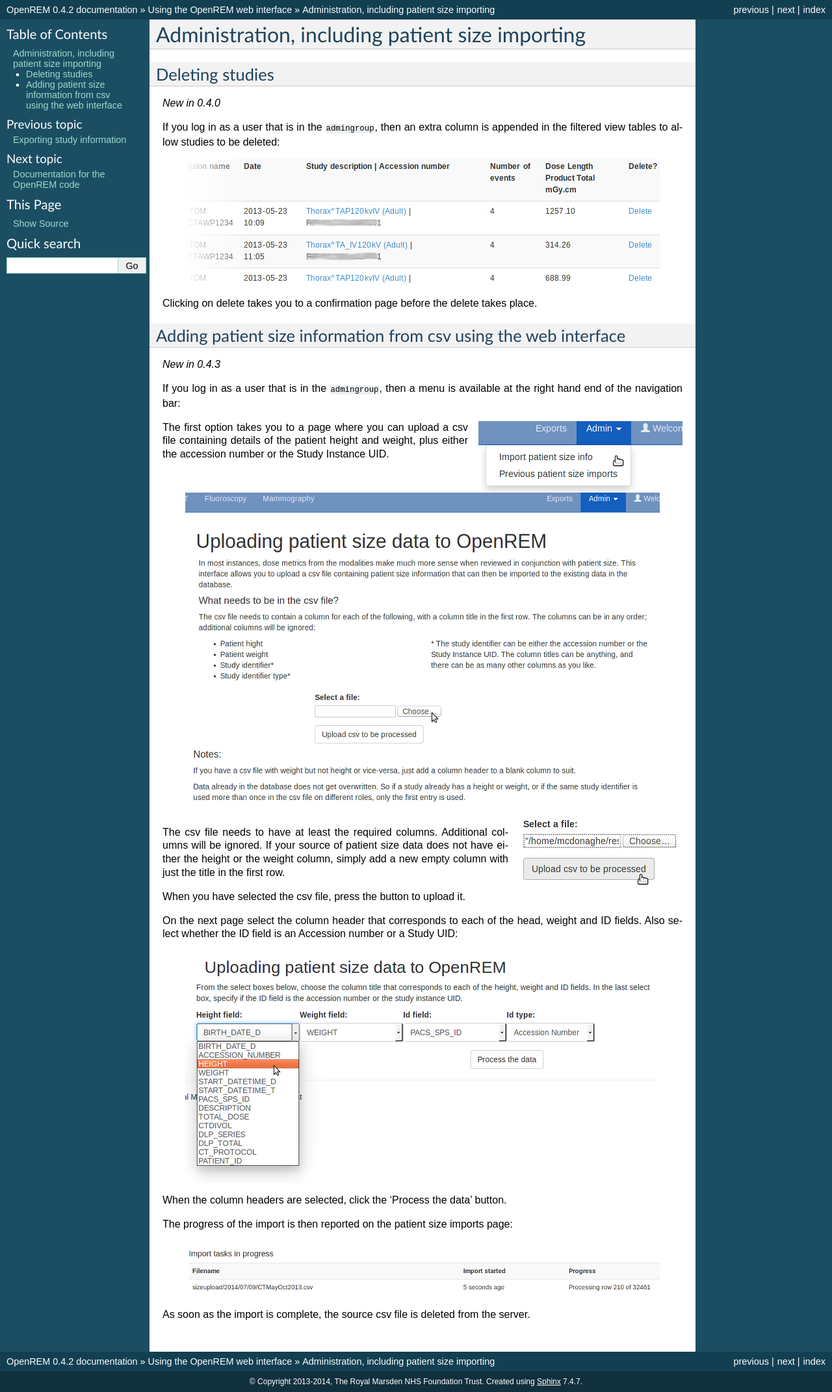
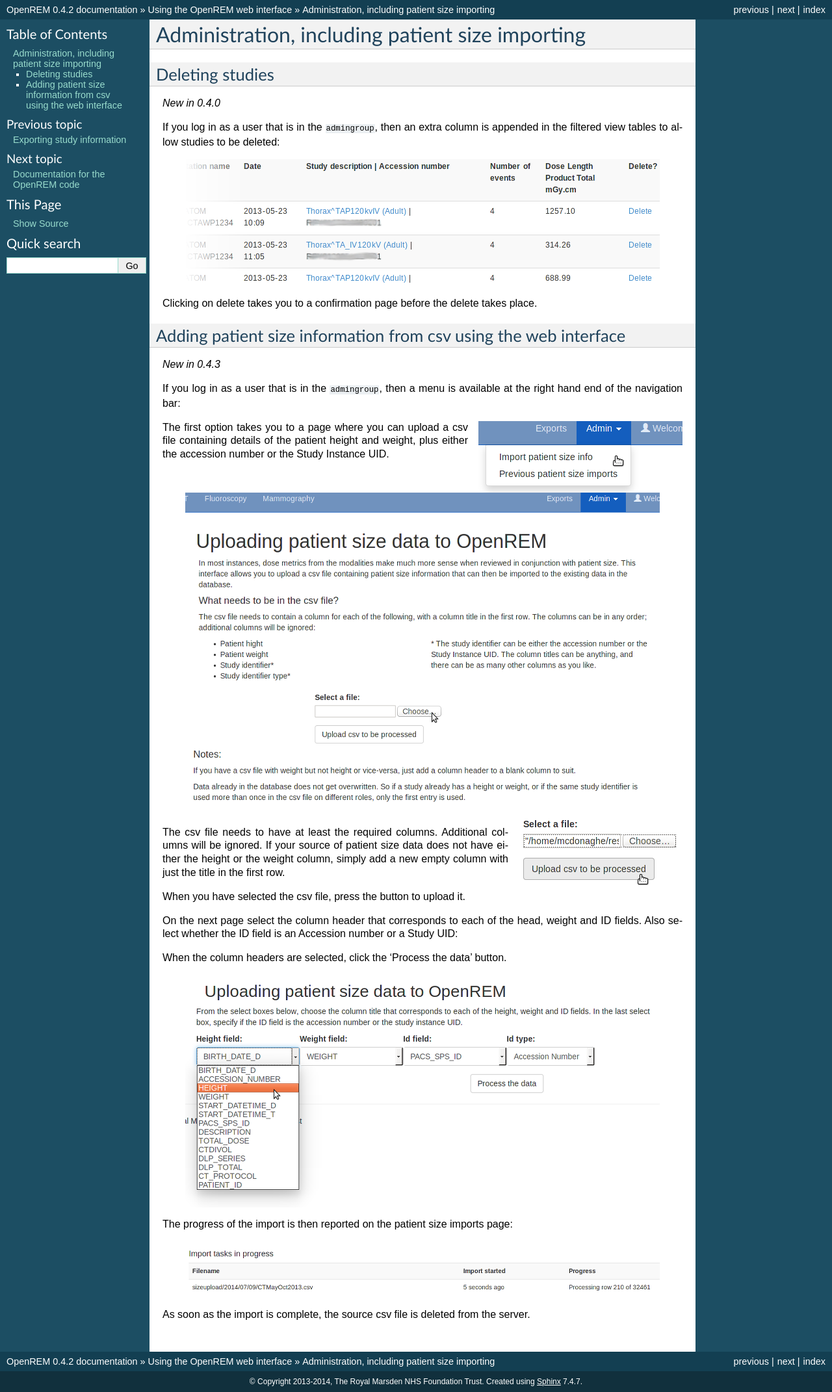
Before and after one commit to ckswilliams/modOpenREM, a Sphinx documentation site: the page built from docs/interface_administration.rst, in a window 1280 px wide. Shown: the whole page at 65% size. Built offline with Sphinx 7.4.7, drawn with Linux system fonts in a browser that asks for light colours.

Commit message:
Slight mod to possibly improve layout of the images.

```diff
--- a/docs/interface_administration.rst
+++ b/docs/interface_administration.rst
@@ -56,13 +56,13 @@
 head, weight and ID fields. Also select whether the ID field is an Accession number
 or a Study UID:
 
+When the column headers are selected, click the 'Process the data' button.
+
 .. image:: img/AdminSizeHeaders.png
     :width: 730px
     :align: center
     :height: 357px
     :alt: Selecting header information
-
-When the column headers are selected, click the 'Process the data' button.
 
 The progress of the import is then reported on the patient size imports page:
 
```
